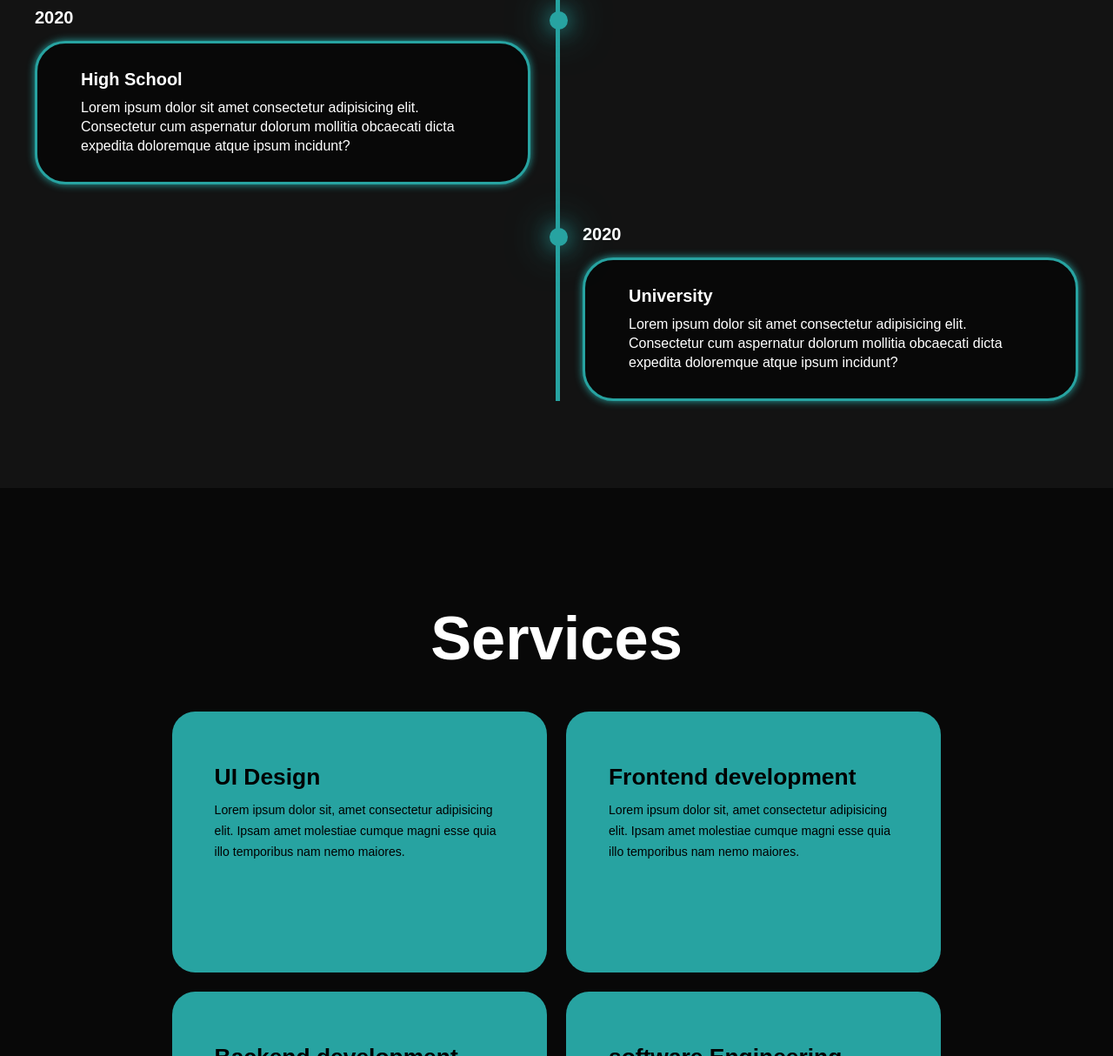
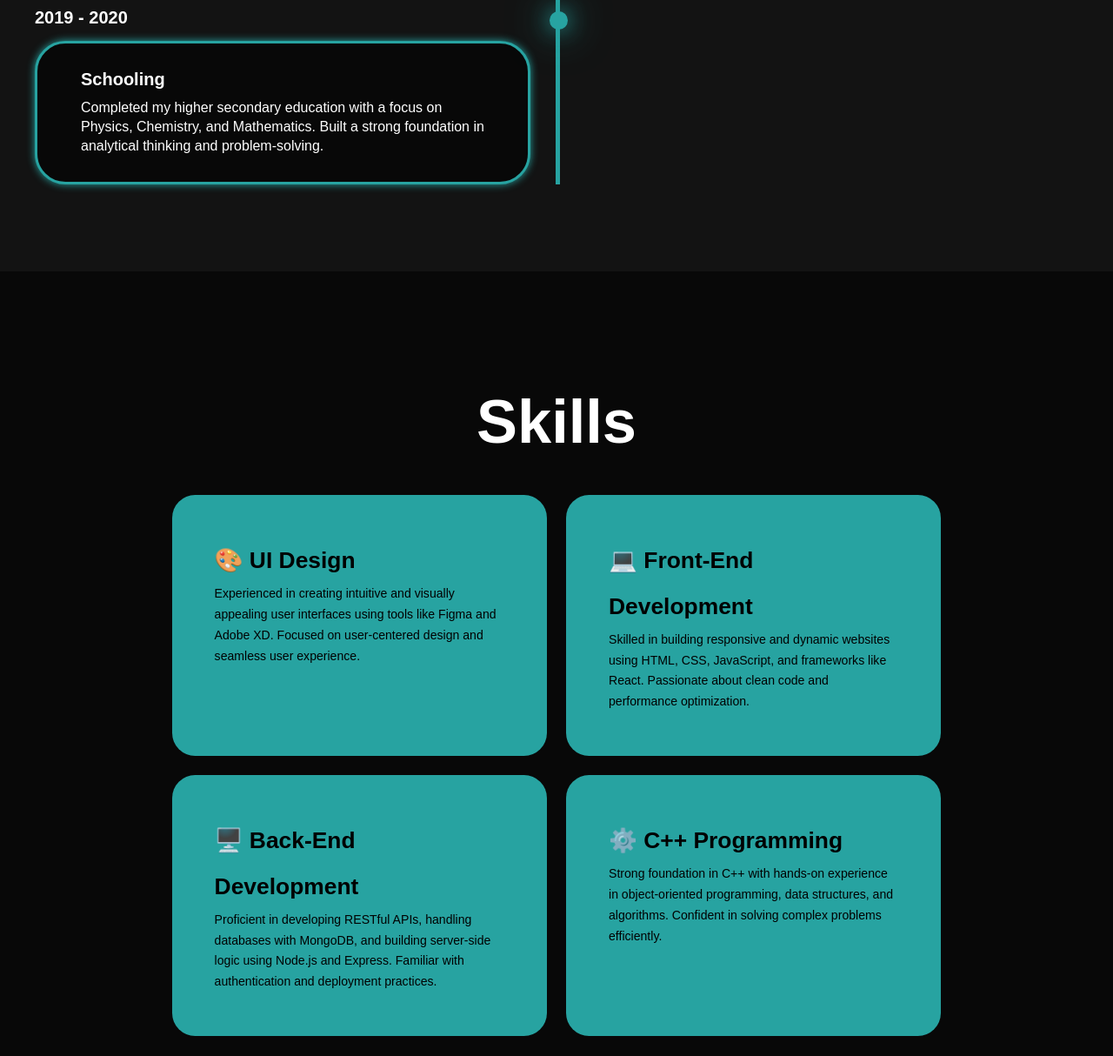
Before and after one commit to premgupta011/portfolio-website, a website: page index.html in a window 1280 px wide. Shown: the part 1586-2800 px from the top of the page at 87% size. Drawn offline with nearby package versions, Linux system fonts and the light colour scheme.

Commit message:
final update

```diff
--- a/index.html
+++ b/index.html
@@ -21,8 +21,8 @@
         <nav class="navbar">
             <a href="#home" class="active">Home</a>
             <a href="#education">Education</a>
-            <a href="#services">Services</a>
-            <a href="#testimonials">Testimonials</a>
+            <a href="#services">Skills</a>
+            <!-- <a href="#testimonials">Testimonials</a> -->
             <a href="#contact">Contact</a>
 
         </nav>
@@ -40,8 +40,8 @@
                 <a href="#"><i class='bx bxl-twitter'></i></a>
             </div>
             <div class="btn-group">
-                <a href="#" class="btn">Hire</a>
-                <a href="#" class="btn">Contact</a>
+                <a href="mailto:premgupta0807@gmail.com" class="btn" target="_blank">Hire</a>
+                <a href="https://linkedin.com/in/prem-gupta-a40994198" target="_blank" class="btn">Contact</a>
             </div>
         </div>
             <div class="home-img">
@@ -55,6 +55,22 @@
         <h2 class="heading">Education</h2>
 
         <div class="timeline-items">
+            <div class="timeline-item">
+
+
+                <div class="timeline-dot"></div>
+                <div class="timeline-date">
+                    2025
+                </div>
+
+                <div class="timeline-content">
+                    <h3>Internship</h3>
+                    <p>Currently working as a Web Development Intern at CodTech IT Solutions, gaining hands-on experience in building and maintaining responsive websites.</p>
+
+                </div>
+
+
+            </div>
             <div class="timeline-item">
 
 
@@ -88,24 +104,8 @@
 
 
             </div>
-            <div class="timeline-item">
 
-
-                <div class="timeline-dot"></div>
-                <div class="timeline-date">
-                    2020
-                </div>
-
-                <div class="timeline-content">
-                    <h3>High School</h3>
-                    <p>Lorem ipsum dolor sit amet consectetur adipisicing elit. Consectetur cum aspernatur dolorum
-                        mollitia obcaecati dicta expedita doloremque atque ipsum incidunt?</p>
-
-                </div>
-
-
-            </div>
-            <div class="timeline-item">
+            <!-- <div class="timeline-item">
 
 
                 <div class="timeline-dot"></div>
@@ -118,43 +118,43 @@
                     <p>Lorem ipsum dolor sit amet consectetur adipisicing elit. Consectetur cum aspernatur dolorum
                         mollitia obcaecati dicta expedita doloremque atque ipsum incidunt?</p>
 
-                </div>
+                </div> -->
 
 
             </div>
         </div>
     </section>
     <section class="services" id="services">
-        <h2 class="heading">Services</h2>
+        <h2 class="heading">Skills</h2>
 
         <div class="services-container">
             <div class="service-box">
                 <div class="service-info">
-                    <h4>UI Design</h4>
-                    <p>Lorem ipsum dolor sit, amet consectetur adipisicing elit. Ipsam amet molestiae cumque magni esse quia illo temporibus nam nemo maiores.</p>
+                    <h4>🎨 UI Design</h4>
+                    <p>Experienced in creating intuitive and visually appealing user interfaces using tools like Figma and Adobe XD. Focused on user-centered design and seamless user experience.</p>
                 </div>
             </div>
             <div class="service-box">
                 <div class="service-info">
-                    <h4>Frontend development</h4>
-                    <p>Lorem ipsum dolor sit, amet consectetur adipisicing elit. Ipsam amet molestiae cumque magni esse quia illo temporibus nam nemo maiores.</p>
+                    <h4>💻 Front-End Development</h4>
+                    <p>Skilled in building responsive and dynamic websites using HTML, CSS, JavaScript, and frameworks like React. Passionate about clean code and performance optimization.</p>
                 </div>
             </div>
             <div class="service-box">
                 <div class="service-info">
-                    <h4>Backend development</h4>
-                    <p>Lorem ipsum dolor sit, amet consectetur adipisicing elit. Ipsam amet molestiae cumque magni esse quia illo temporibus nam nemo maiores.</p>
+                    <h4>🖥️ Back-End Development</h4>
+                    <p>Proficient in developing RESTful APIs, handling databases with MongoDB, and building server-side logic using Node.js and Express. Familiar with authentication and deployment practices.</p>
                 </div>
             </div>
             <div class="service-box">
                 <div class="service-info">
-                    <h4>software Engineering</h4>
-                    <p>Lorem ipsum dolor sit, amet consectetur adipisicing elit. Ipsam amet molestiae cumque magni esse quia illo temporibus nam nemo maiores.</p>
+                    <h4>⚙️ C++ Programming</h4>
+                    <p>Strong foundation in C++ with hands-on experience in object-oriented programming, data structures, and algorithms. Confident in solving complex problems efficiently.</p>
                 </div>
             </div>
         </div>
     </section>
-    <section class="testimonials" id="testimonials">
+    <!-- <section class="testimonials" id="testimonials">
         <div class="testimonials-box">
             <h2 class="heading">Testimonials</h2>
 
@@ -200,7 +200,7 @@
                 </div>
             </div>
         </div>
-    </section>
+    </section> -->
     <section class="contact" id="contact">
         <h2 class="heading">Contact <span>Me</span></h2>
         <form name="contact" netlify>
```
